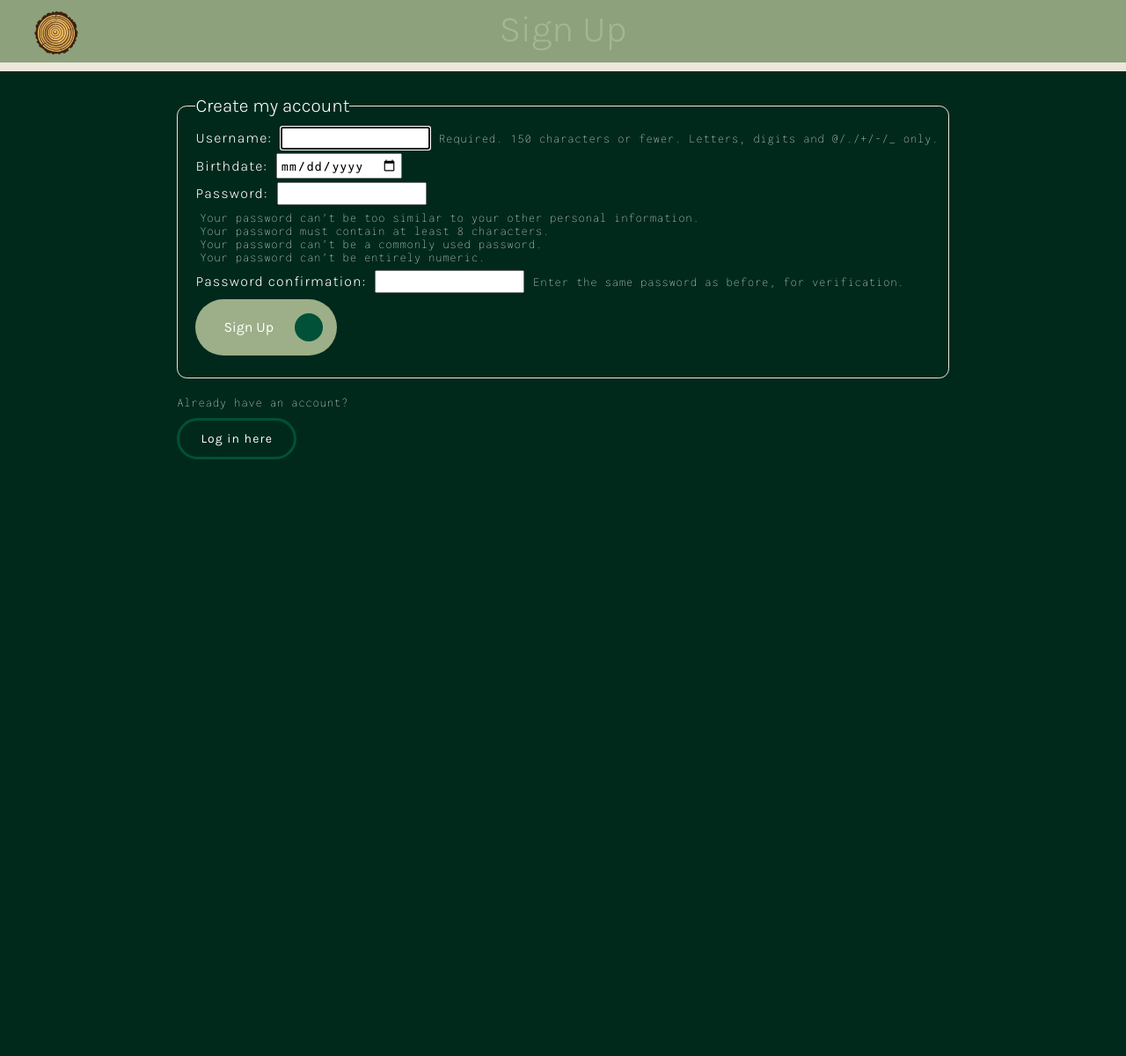
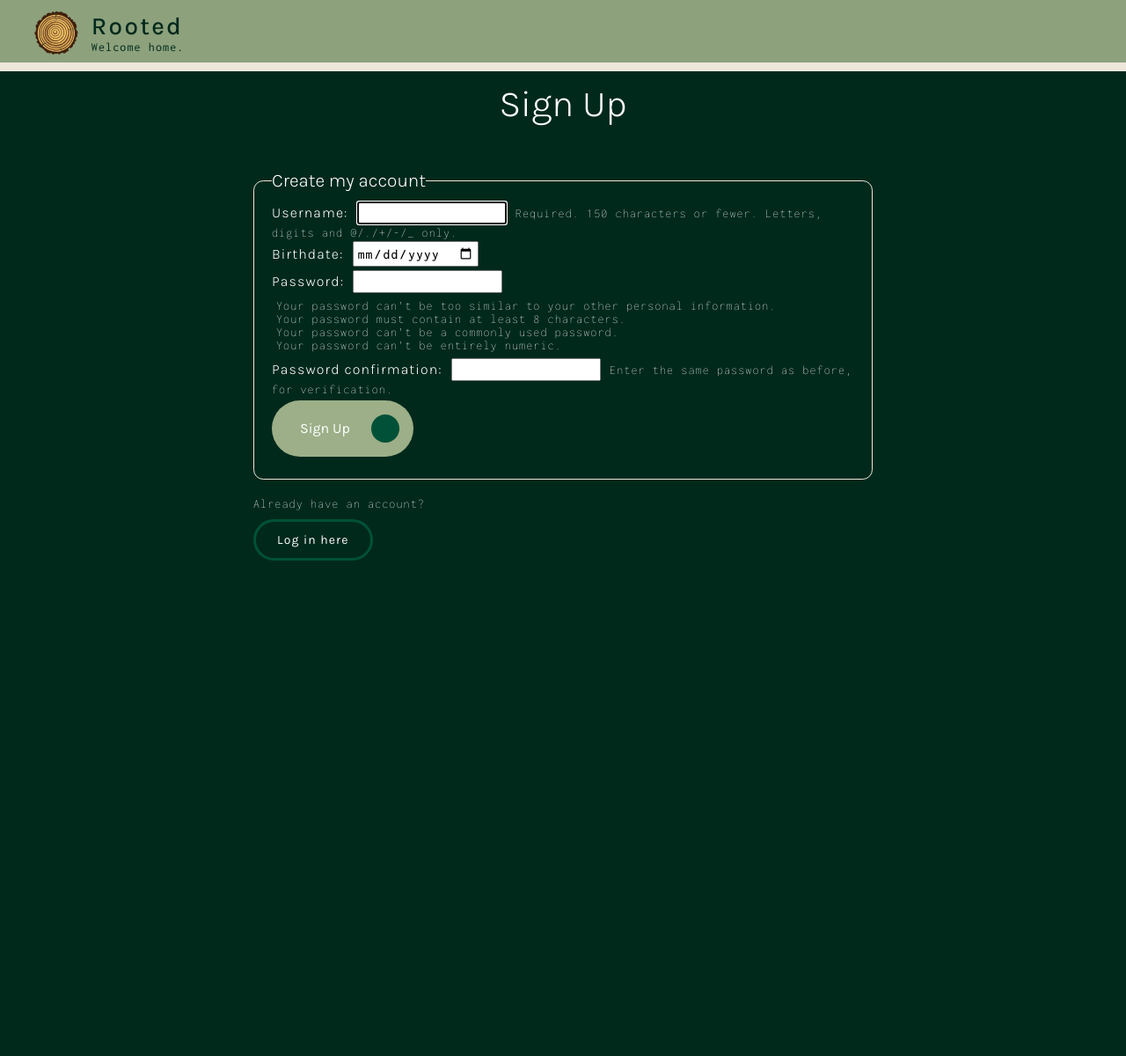
Before and after one commit to lanewells/rooted, a Django app: page /accounts/signup/ in a window 1280 px wide. Shown: the whole page at 88% size. Before the commit the page ends 522 px from the top, so only its background shows below. Run offline with Django 5.2, Linux system fonts and the light colour scheme.

Commit message:
Edited header on Signup page.

```diff
--- a/main_app/static/css/base.css
+++ b/main_app/static/css/base.css
@@ -106,7 +106,7 @@ a {
     all: unset;
 }
 
-main {
+main, .main {
     padding-top: 85px;
     width: 55%;
     height: 150vh;
--- a/main_app/templates/main_app/signup.html
+++ b/main_app/templates/main_app/signup.html
@@ -18,13 +18,18 @@
 
   <body>
     <header>
-      <div class="header-logo-container">
+      <div class="header-container">
         <a href="/">
-          <img src="{% static 'images/logo.svg' %}" alt="Rooted logo" height="100" />
+          <img src="{% static 'images/logo.svg' %}" alt="Rooted logo" />
         </a>
+        <div class="header-text">
+          <h1>Rooted</h1>
+          <p>Welcome home.</p>
+        </div>
       </div>
     </header>
 
+    <div class="main">
       <div class="page-header">
         <h1>Sign Up</h1>
       </div>
@@ -41,5 +46,6 @@
         </form>
         <p>Already have an account? <a href="{% url 'home' %}" class="link-subtle"><span>Log in here</span></a></p>
       </div>
+    </div>
   </body>
 </html>
```
Lines whose indentation alone changed are shown as unchanged.
